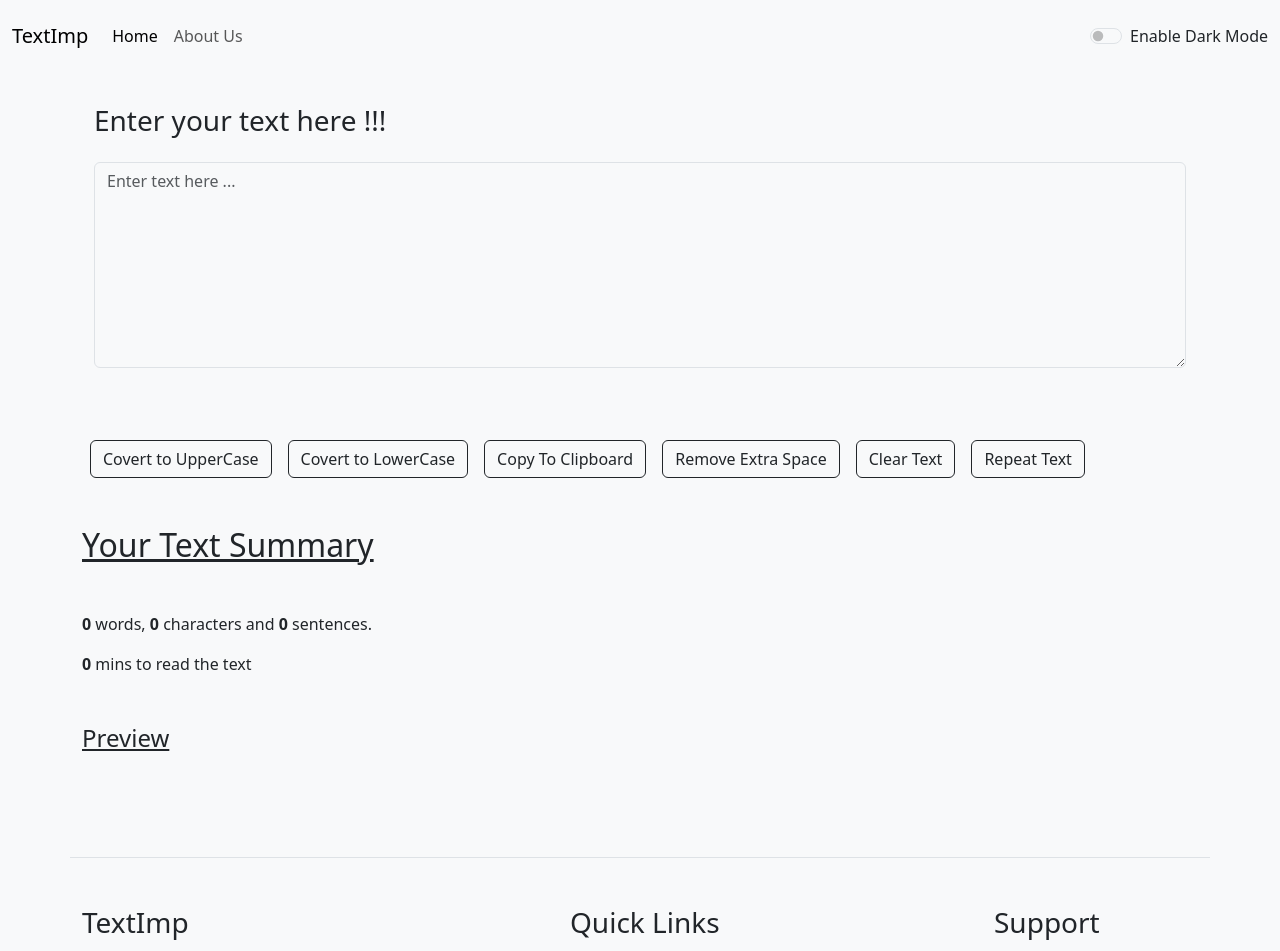
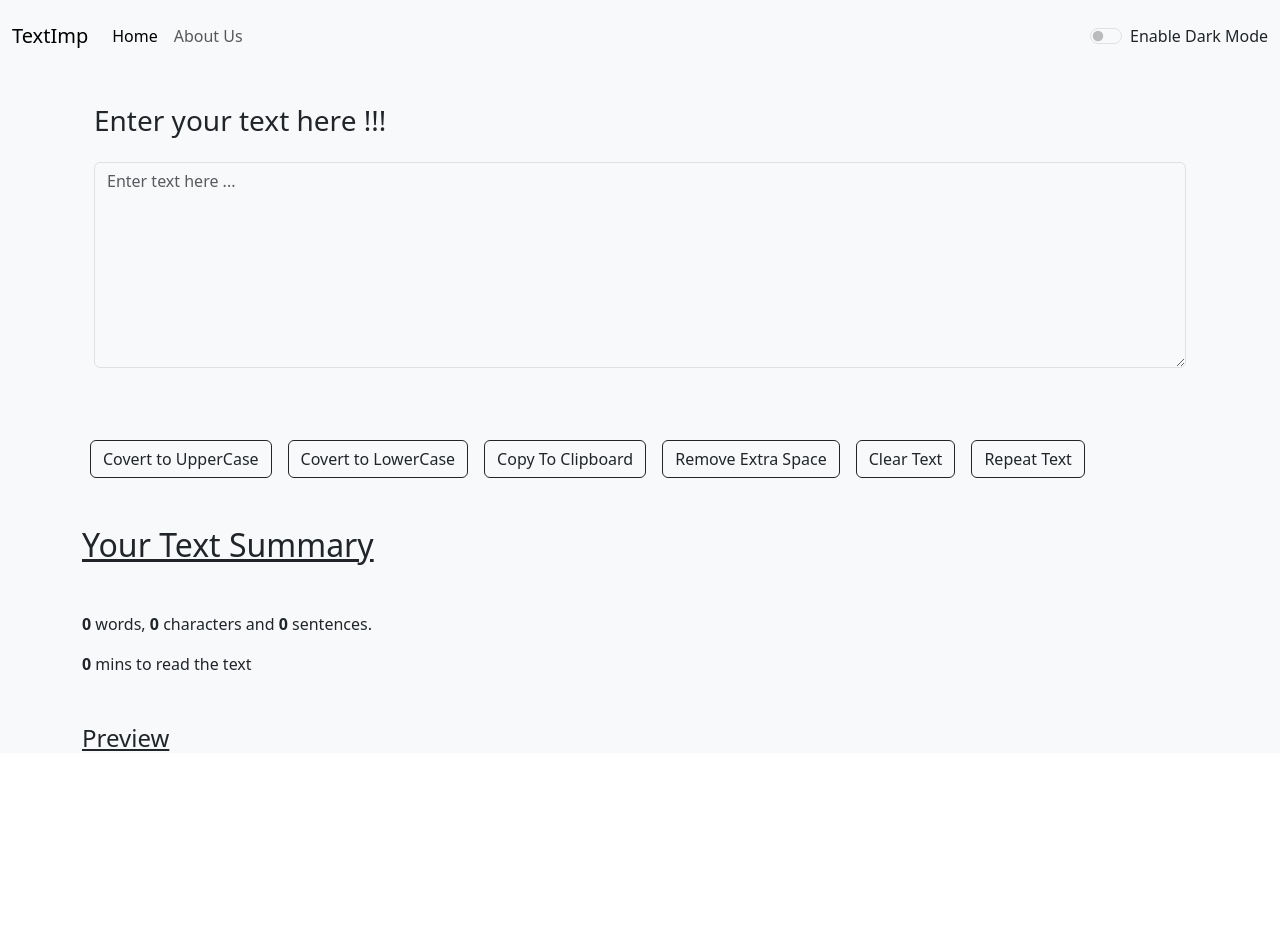
Before and after one commit to Sania-Akhtar-SA/React, a React (Create React App) app in the folder text-imp/: page / in a window 1280 px wide. Shown: the top 951 px of the page. After the commit the page ends 801 px from the top, so only its background shows below. Built offline with nearby package versions, Linux system fonts and the light colour scheme.

Commit message:
Update App.js

```diff
--- a/text-imp/src/App.js
+++ b/text-imp/src/App.js
@@ -1,4 +1,5 @@
 import { useState } from 'react';
+import { BrowserRouter, Route, Routes } from "react-router-dom";
 import './../node_modules/bootstrap/dist/css/bootstrap.min.css';
 import './App.css';
 import AboutUs from './components/AboutUs';
@@ -39,8 +40,13 @@ function App() {
     <div className={`bg-${Mode} `}>
     <Navbar title="TextImp" about="About Us" Mode={Mode} toggle={handleMode}/>
     <Alert alert={alert}/>
-    <TextMod heading="Enter your text here !!!" Mode={Mode} alert={handleAlert}/>
-    <AboutUs name="TextImp" Mode={Mode}/>
+
+    <BrowserRouter>
+      <Routes>
+        <Route path="/" element={<TextMod heading="Enter your text here !!!" Mode={Mode} alert={handleAlert}/>}/>
+        <Route path="/about" element={<AboutUs name="TextImp" Mode={Mode}/>}/>
+      </Routes>
+    </BrowserRouter>
     </div>
   );
 }
```
